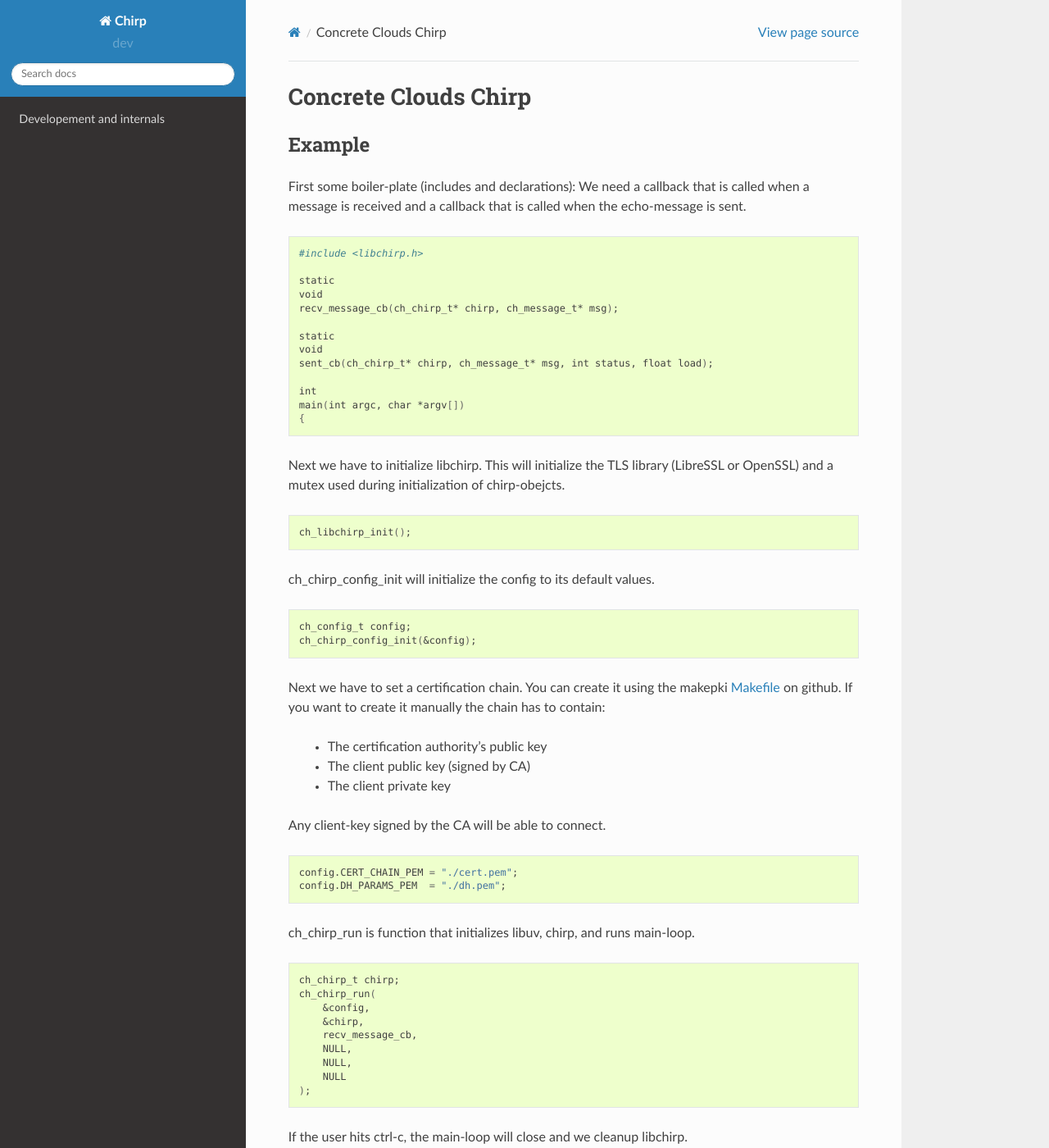
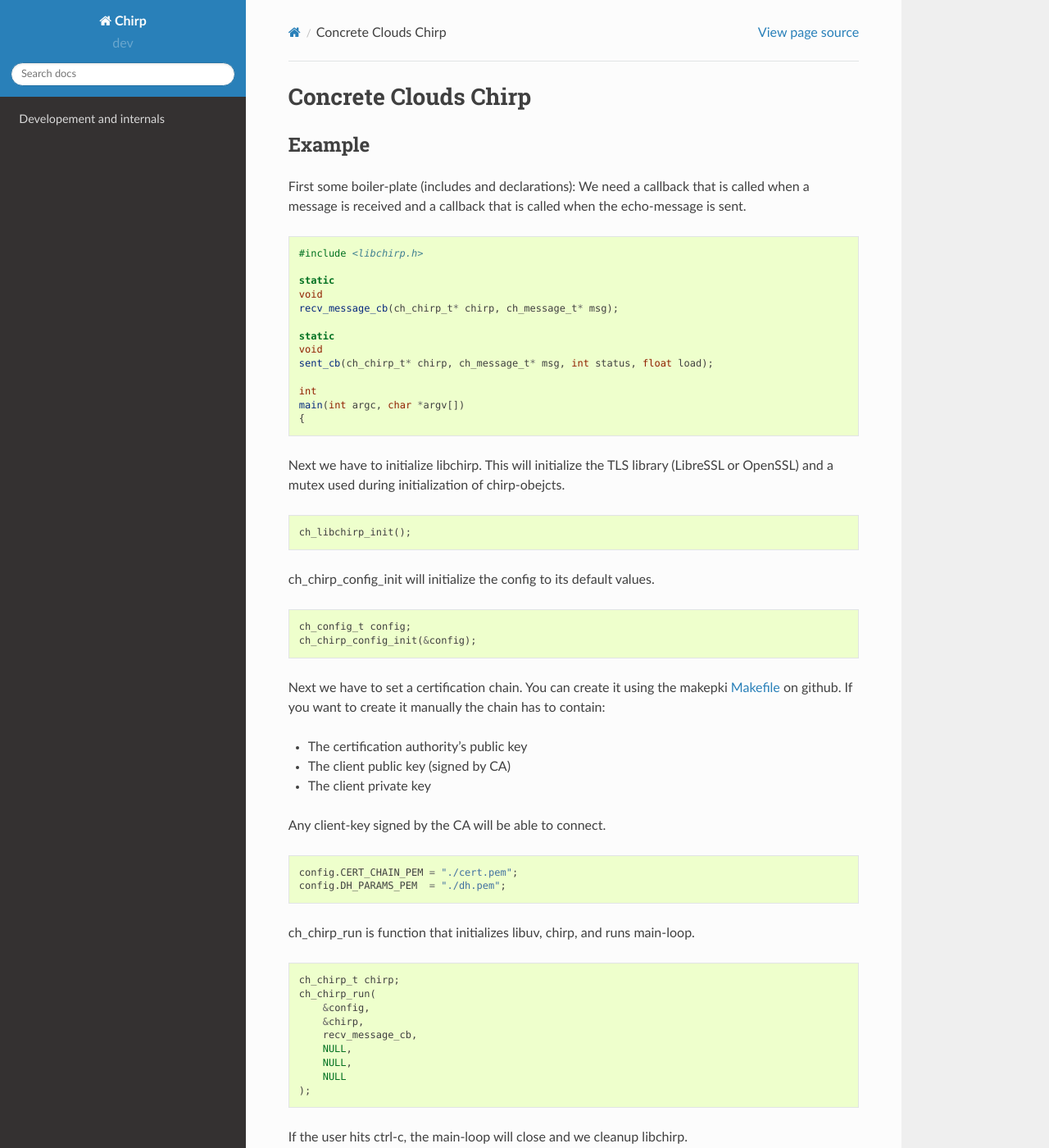
Before and after one commit to winged/chirp, a Sphinx documentation site: the page built from doc/index.rst, in a window 1280 px wide and 1400 px high. Shown: the whole window at 82% size. Built offline with Sphinx 7.4.7 and the Read the Docs theme 2.0.0, drawn with Linux system fonts in a browser that asks for light colours; pages that are not in the unit, such as notebooks, are missing from menus; some of the changed text lies outside the part shown.

Commit message:
Typos and errors in example

```diff
--- a/doc/index.rst
+++ b/doc/index.rst
@@ -9,7 +9,7 @@ First some boiler-plate (includes and declarations): We need a callback that is
 called when a message is received and a callback that is called when the
 echo-message is sent.
 
-.. code-block:: bash
+.. code-block:: cpp
 
    #include <libchirp.h>
 
@@ -28,13 +28,13 @@ echo-message is sent.
 Next we have to initialize libchirp. This will initialize the TLS library
 (LibreSSL or OpenSSL) and a mutex used during initialization of chirp-obejcts.
 
-.. code-block:: bash
+.. code-block:: cpp
 
        ch_libchirp_init();
 
 ch_chirp_config_init will initialize the config to its default values.
 
-.. code-block:: bash
+.. code-block:: cpp
 
        ch_config_t config;
        ch_chirp_config_init(&config);
@@ -42,24 +42,24 @@ ch_chirp_config_init will initialize the config to its default values.
 Next we have to set a certification chain. You can create it using the makepki
 Makefile_ on github. If you want to create it manually the chain has to contain:
 
- * The certification authority's public key
+* The certification authority's public key
 
- * The client public key (signed by CA)
+* The client public key (signed by CA)
 
- * The client private key
+* The client private key
 
 Any client-key signed by the CA will be able to connect.
 
 .. _Makefile: https://github.com/concretecloud/chirp/tree/master/mk/makepki
 
-.. code-block:: bash
+.. code-block:: cpp
 
        config.CERT_CHAIN_PEM = "./cert.pem";
        config.DH_PARAMS_PEM  = "./dh.pem";
 
 ch_chirp_run is function that initializes libuv, chirp, and runs main-loop.
 
-.. code-block:: bash
+.. code-block:: cpp
 
        ch_chirp_t chirp;
        ch_chirp_run(
@@ -73,14 +73,14 @@ ch_chirp_run is function that initializes libuv, chirp, and runs main-loop.
 
 If the user hits ctrl-c, the main-loop will close and we cleanup libchirp.
 
-.. code-block:: bash
+.. code-block:: cpp
 
        ch_libchirp_cleanup();
    }
 
 ch_chirp_send will send the received message and then call send_cb.
 
-.. code-block:: bash
+.. code-block:: cpp
 
    static
    void
@@ -93,7 +93,7 @@ The memory reserved for the message has to be retained till the message is sent
 or has failed, so we release the receive handler after message is successfully
 send.
 
-.. code-block:: bash
+.. code-block:: cpp
 
    static
    void
```
